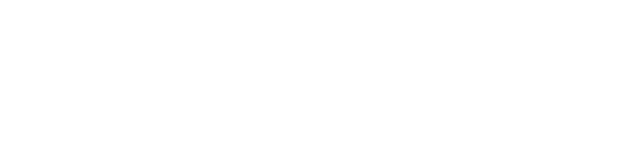
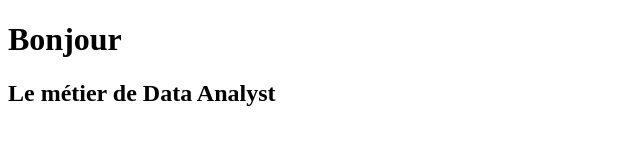
Before and after one commit to Christina-EVRARD/my-super-website, a plain HTML site: page index.html in a window 1280 px wide. Shown: the whole page, without its empty margins (0-640 px from the left). Drawn offline with Linux system fonts and the light colour scheme.

Commit message:
Ajout d'une ligne H1

```diff
--- a/index.html
+++ b/index.html
@@ -5,6 +5,7 @@
   <title>COUCOU</title>
 </head>
 <body>
-
+<h1> Bonjour </h1>
+<h2> Le métier de Data Analyst </h2>
 </body>
 </html>
```
